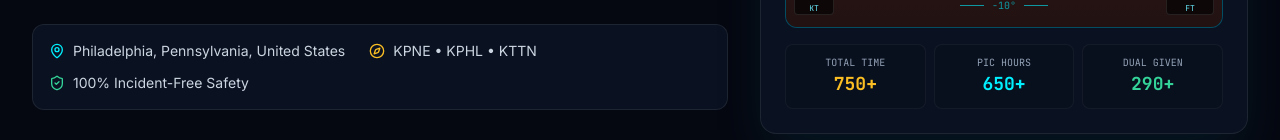
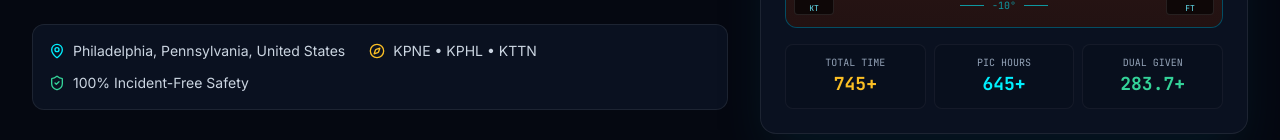
Before and after one commit to phillyairtours/Pilot-Website, a Next.js app: page / in a window 1280 px wide. Shown: the part 474-614 px from the top of the page. Built offline with nearby package versions, Linux system fonts and the light colour scheme.

Commit message:
feat: sync exact flight experience statistics from ForeFlight report

```diff
--- a/data/pilot.ts
+++ b/data/pilot.ts
@@ -83,16 +83,16 @@ export const PILOT_DATA: PilotProfile = {
   availability: "Available for Corporate, Part 135 Charter, Contract Operations & Advanced Flight Training",
 
   flightHours: {
-    totalTime: 750,
-    pic: 650,
-    crossCountry: 260,
-    dualGiven: 290,
-    instrument: 75,
-    night: 85,
-    tailwheel: 20,
-    complexHighPerf: 140,
+    totalTime: 745.0,
+    pic: 645.0,
+    crossCountry: 253.4,
+    dualGiven: 283.7,
+    instrument: 71.9,
+    night: 77.7,
+    tailwheel: 17.7,
+    complexHighPerf: 44.0,
     safetyRecord: "100% Incident-Free Safety Record",
-    medical: "FAA First Class Medical (Current & Valid)",
+    medical: "FAA Class 2 Medical (Valid through Sept 2026)",
   },
 
   certificates: [
@@ -115,12 +115,12 @@ export const PILOT_DATA: PilotProfile = {
       highlight: true,
     },
     {
-      title: "Certified Flight Instructor - Sport (CFIS)",
-      category: "Flight Training & Standardization",
+      title: "Flight Instructor (CFI / CFIS)",
+      category: "Airplane Single Engine Land (ASEL)",
       authority: "FAA",
       description:
-        "Primary and advanced flight instruction focusing on stick-and-rudder fundamentals, stall/spin awareness, and pilot decision-making.",
-      badge: "Flight Instructor",
+        "FAA-certified flight instructor providing primary, transition, and advanced flight instruction, stall/spin awareness, and pilot safety mentoring.",
+      badge: "FAA Flight Instructor",
       highlight: true,
     },
     {
@@ -242,10 +242,12 @@ export const PILOT_DATA: PilotProfile = {
   ],
 
   fleet: [
-    { model: "Cessna 172 Skyhawk", role: "Primary, IFR, Cross-Country Operations" },
-    { model: "Cessna 182 Skylane", role: "High-Performance & Cross-Country Flying" },
-    { model: "Piper PA-28 Cherokee / Archer / Arrow", role: "Complex Transition & Flight Instruction" },
-    { model: "Tailwheel / Conventional Gear Platforms", role: "Stick & Rudder Precision & Upset Training" },
-    { model: "Multi-Engine Trainer Platforms", role: "Multi-Engine Procedures & Asymmetric Thrust" },
+    { model: "Pipistrel Alpha Trainer (PIAT)", role: "356.5 Hrs • Primary & Advanced Instruction" },
+    { model: "Piper PA-28 Series (Archer / Cherokee / Arrow)", role: "118.7 Hrs • Complex & Commercial Transition" },
+    { model: "Cessna 172 Skyhawk", role: "91.6 Hrs • IFR & Cross-Country Operations" },
+    { model: "Cessna 150 / 150M / 150L", role: "49.9 Hrs • Foundational Flight Training" },
+    { model: "Piper Saratoga PA-32-301FT", role: "34.8 Hrs • High-Performance Operations" },
+    { model: "Tailwheel / Conventional Gear (7GCBC, C170, 7GCAA)", role: "17.7 Hrs • Stick & Rudder Precision" },
+    { model: "Beechcraft Baron BE55", role: "8.0 Hrs • Multi-Engine Operations" },
   ],
 };
```
Also changed, not shown: pilot-data.js (+12 -12 lines).
